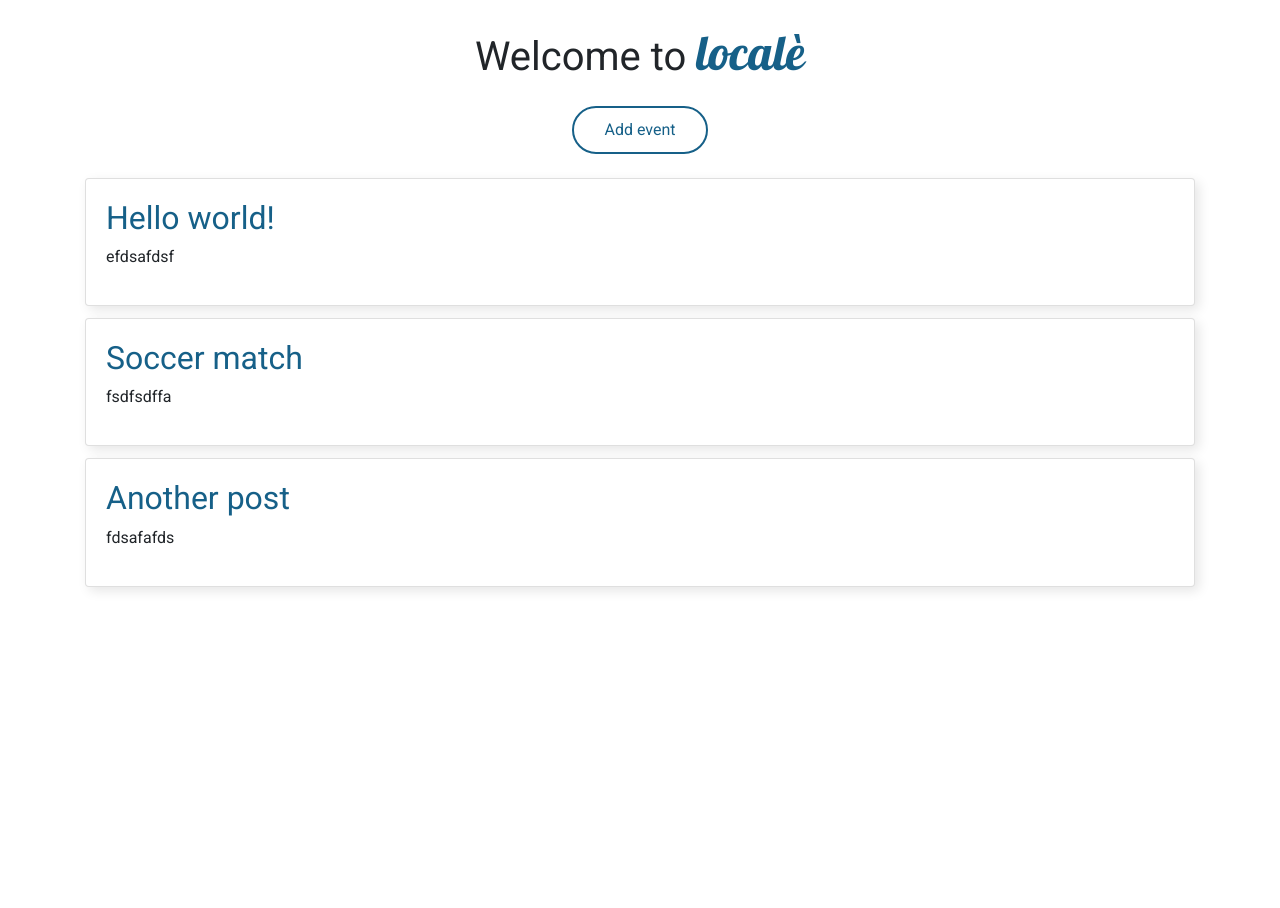
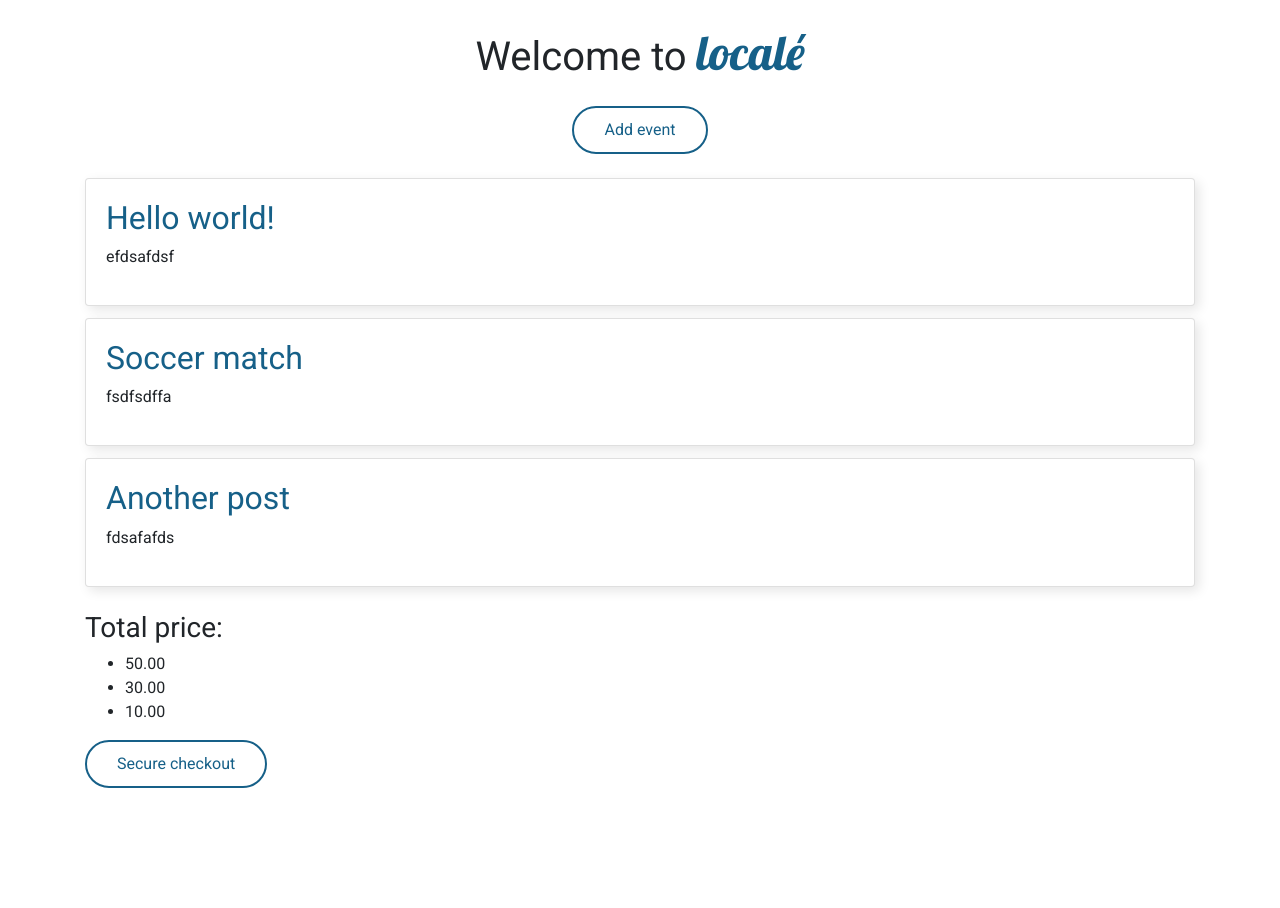
Before and after one commit to iosoftworks/locale-backend-v2, a Django app: page / in a window 1280 px wide. Shown: the part 68-976 px from the top of the page. Before the commit the page ends 659 px from the top, so only its background shows below. Run offline with Django 3.2, Linux system fonts and the light colour scheme; data comes from the database, SQL or seed files in the repository; both versions use the stored data as it was after the commit; some libraries are stand-ins or nearby versions.

Commit message:
Total price

```diff
--- a/events/models.py
+++ b/events/models.py
@@ -18,3 +18,6 @@ class Event(models.Model):
 
     def get_absolute_url(self):
         return reverse('event_detail', args=[str(self.id)])
+
+    def get_total_price(self):
+        return Event.objects.aggregate(Sum('price'))
--- a/static/css/base.css
+++ b/static/css/base.css
@@ -53,3 +53,7 @@ a {
     background-color: #166088;
     color: white;
 }
+
+.events-list {
+    margin-bottom: 24px;
+}
--- a/templates/event_delete.html
+++ b/templates/event_delete.html
@@ -5,6 +5,6 @@
     <form action="" method="post">
         {% csrf_token %}
         <p>Are you sure you want to delete "{{ event.title }}"?</p>
-        <input type="submit" value="Delete">
+        <input class="btn btn-outline-danger" type="submit" value="Delete">
     </form>
 {% endblock content %}
--- a/templates/home.html
+++ b/templates/home.html
@@ -2,9 +2,10 @@
 
 {% block content %}
     <div class="text-center">
-        <h1>Welcome to <span class="logo">localè</span></h1>
+        <h1>Welcome to <span class="logo">localé</span></h1>
         <a class="sapphire-btn" href="{% url 'event_new' %}">Add event</a>
     </div>
+    <section class="events-list">
     {% for event in object_list %}
     <div class="card">
         <div class="card-body">
@@ -14,4 +15,15 @@
     </div>
 
     {% endfor %}
+    </section>
+
+    <h3>Total price:</h3>
+    <ul>
+        {% for event in object_list %}
+            <li>{{ event.price }}</li>
+        {% endfor %}
+    </ul>
+
+    <a href="#" class="sapphire-btn">Secure checkout</a>
+
 {% endblock content %}
```
Also changed, not shown: db.sqlite3.
